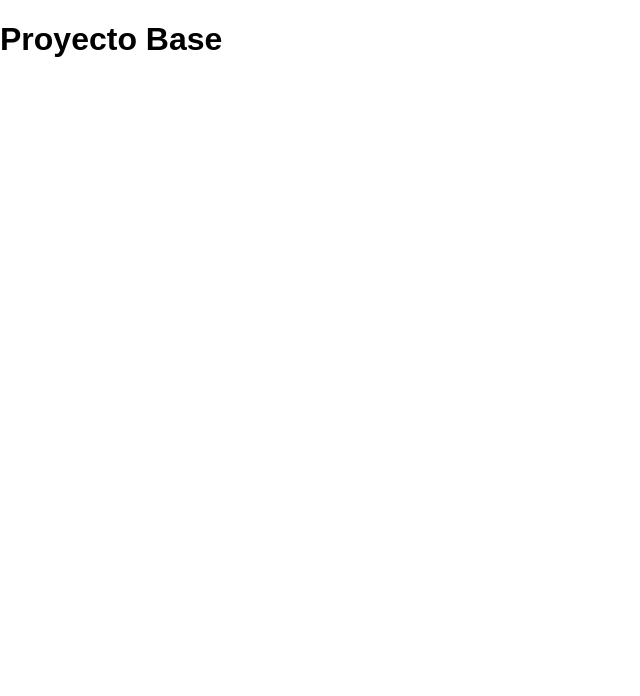
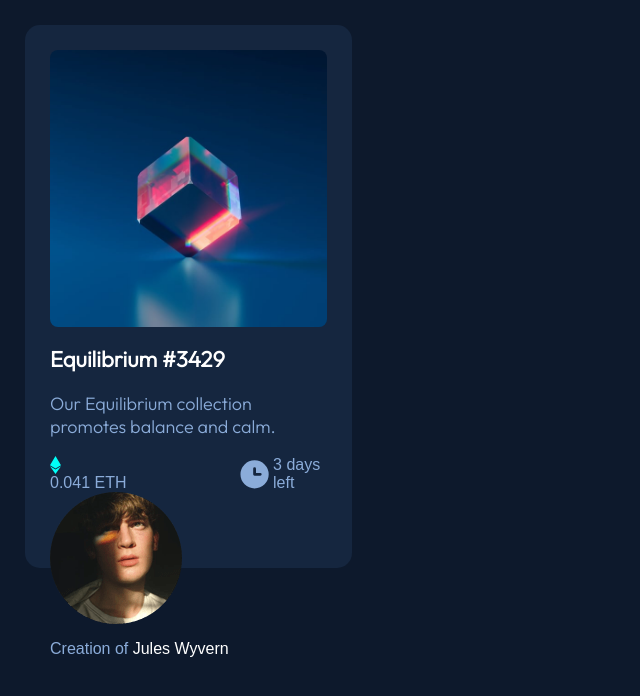
Before and after one commit to monre036/nft-preview-card-component, a plain HTML site: page index.html in a window 1280 px wide. Shown: the whole page, without its empty margins (0-640 px from the left). Drawn offline with Linux system fonts and the light colour scheme.

Commit message:
changes 1

```diff
--- a/css/styles.css
+++ b/css/styles.css
@@ -22,4 +22,59 @@ ul {
 body {
     margin: 0;
     font-family: sans-serif;
+    background: #0D192C;
+    color: #8BACD9;
 }
+
+.main {
+    padding: 25px;
+}
+
+.card {
+    background: #15263F;
+    padding: 25px;
+    width: 327px;
+    height: 543px;
+    border-radius: 15px;
+}
+
+.card-image {
+    border-radius: 8px;
+}
+
+.white {
+    color: white;
+}
+
+.card-title {
+    font-family: "Outfit", sans-serif;
+    font-weight: 600;
+    font-size: 22px;
+}
+
+.card-text {
+    font-family: "Outfit", sans-serif;
+    font-weight: 300;
+    font-size: 18px;
+}
+
+.card-info {
+    display: flex;
+    justify-content: space-between;
+}
+
+.card-value-box {}
+
+.card-value {}
+
+.green {}
+
+.card-time-box {
+    display: flex;
+}
+
+.card-footer {}
+
+.avatar-image {}
+
+.card-creation {}
--- a/index.html
+++ b/index.html
@@ -4,12 +4,41 @@
 <head>
     <meta charset="UTF-8">
     <meta name="viewport" content="width=device-width, initial-scale=1.0">
+    <link rel="preconnect" href="https://fonts.googleapis.com">
+    <link rel="preconnect" href="https://fonts.gstatic.com" crossorigin>
+    <link href="https://fonts.googleapis.com/css2?family=Outfit:wght@300&display=swap" rel="stylesheet">
     <link rel="stylesheet" href="./css/styles.css">
     <title>Document</title>
 </head>
 
 <body>
-    <h1>Proyecto Base</h1>
+    <main class="main">
+        <article class="card">
+            <div class="card-image-container">
+                <img class="card-image" src="./assets/images/image-equilibrium.jpg" alt="">
+                <!-- <img class="icon-view" src="./assets/images/icon-view.svg" alt=""> -->
+            </div>
+            <h2 class="card-title white">Equilibrium #3429</h2>
+            <p class="card-text">Our Equilibrium collection promotes balance and calm.</p>
+
+            <div class="card-info">
+                <div class="card-value-box">
+                    <img src="./assets/images/icon-ethereum.svg" alt="">
+                    <span class="card-value green">0.041 ETH</span>
+                </div>
+
+                <div class="card-time-box">
+                    <img src="./assets/images/icon-clock.svg" alt="">
+                    <span>3 days left</span>
+                </div>
+            </div>
+
+            <div class="card-footer">
+                <img class="avatar-image" src="./assets/images/image-avatar.png" alt="">
+                <p class="card-creation">Creation of <span class="white">Jules Wyvern</span></p>
+            </div>
+        </article>
+    </main>
 </body>
 
 </html>
```
Also changed, not shown: assets/images/favicon-32x32.png (added), assets/images/icon-clock.svg (added), assets/images/icon-ethereum.svg (added), assets/images/icon-view.svg (added), assets/images/image-avatar.png (added), assets/images/image-equilibrium.jpg (added), 1 other file.
